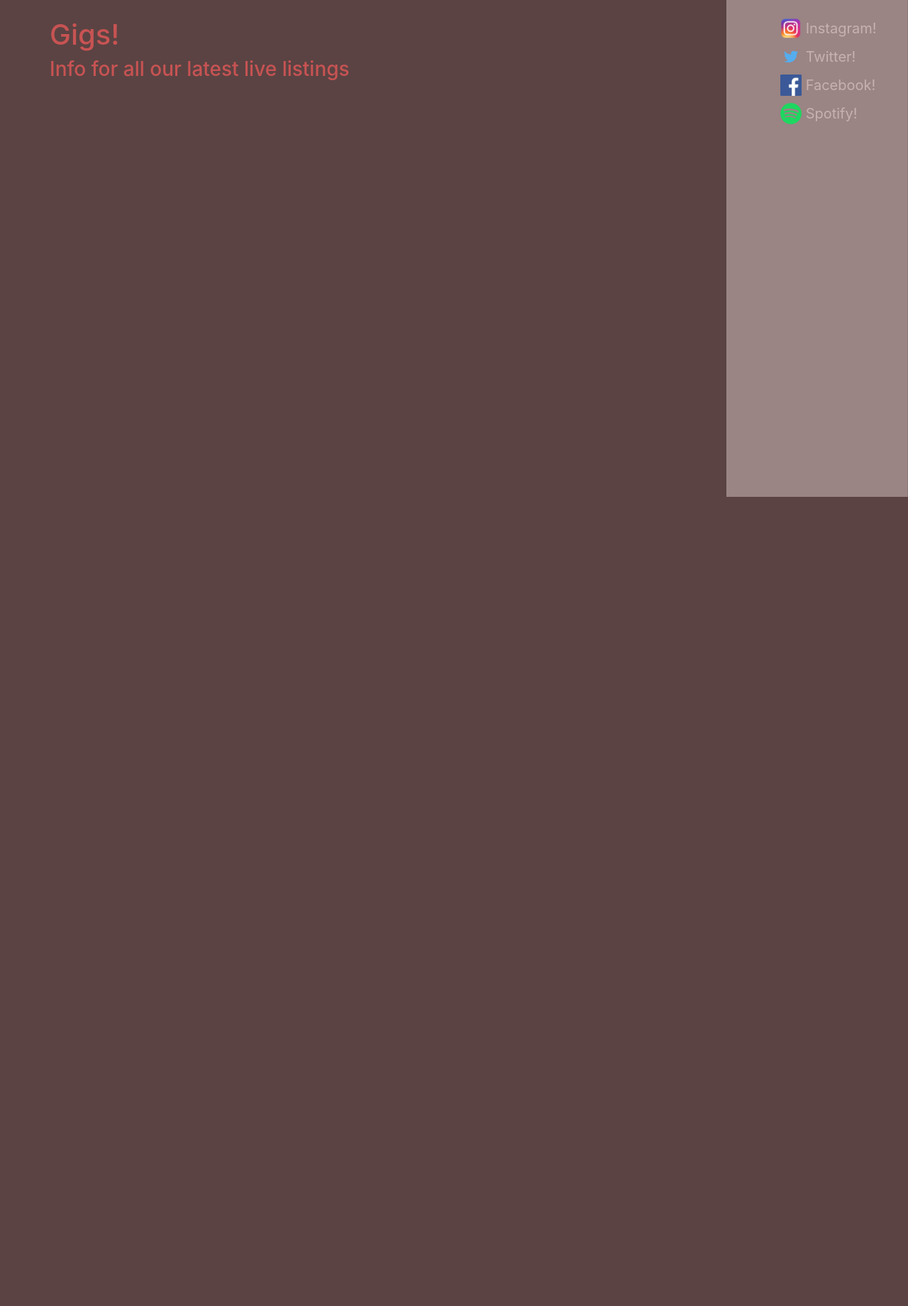
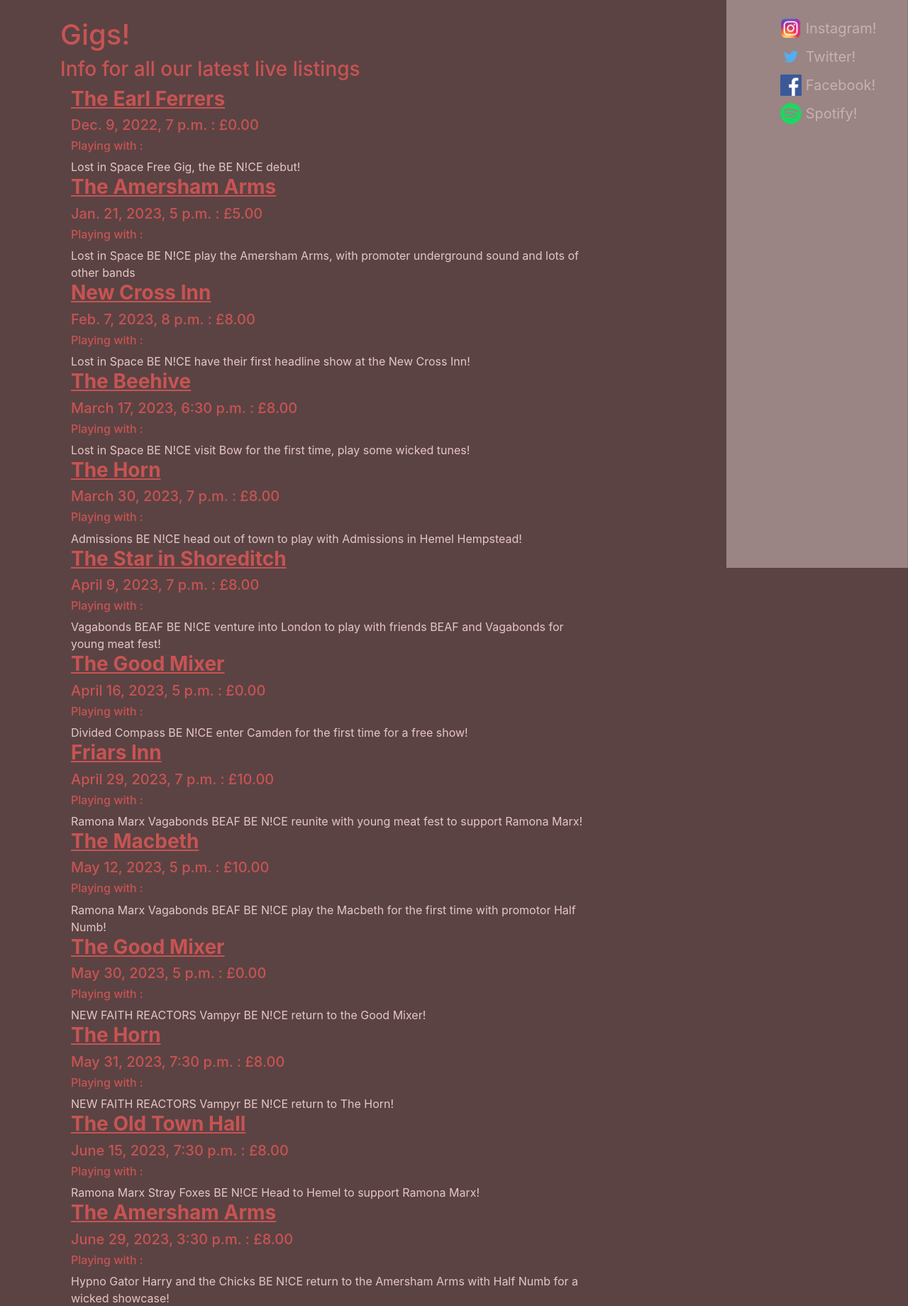
Before and after one commit to AlexMc124/BeNiceSite, a Django app: page /gigs/ in a window 1280 px wide. Shown: the part 100-1940 px from the top of the page at 71% size. Before the commit the page ends 800 px from the top, so only its background shows below. Run offline with Django 3.2, Linux system fonts and the light colour scheme; data comes from the database, SQL or seed files in the repository; some libraries are stand-ins or nearby versions.

Commit message:
Fixed migrations and model

```diff
--- a/be-nice-site/src/mainsite/templates/mainsite/about.html
+++ b/be-nice-site/src/mainsite/templates/mainsite/about.html
@@ -1,6 +1,6 @@
 {% extends "mainsite/base.html" %}
 {% block content %}
-<div class="col-lg-12">
+<div class="col-lg-10">
     <div class="row">
         <h1> About Page </h1>
     </div>
--- a/be-nice-site/src/mainsite/templates/mainsite/bands/band_detail.html
+++ b/be-nice-site/src/mainsite/templates/mainsite/bands/band_detail.html
@@ -1,6 +1,6 @@
 {% extends "mainsite/base.html" %}
 {% block content %}
-<div class="col-lg-12">
+<div class="col-lg-10">
     <div class="row">
         <h1> {{ band.name }}</h1>
     </div>
--- a/be-nice-site/src/mainsite/templates/mainsite/bands/bands.html
+++ b/be-nice-site/src/mainsite/templates/mainsite/bands/bands.html
@@ -1,6 +1,6 @@
 {% extends "mainsite/base.html" %}
 {% block content %}
-<div class="col-lg-12">
+<div class="col-lg-10">
     <div class="row">
         <h1> Bands we know! </h1>
     {% if user.is_authenticated and user.is_staff %}
@@ -12,7 +12,7 @@
     {% endif %}
 
     {% for band in bands %}
-    <div class="col-lg-12">
+    <div class="col-lg-10">
         <h2>{{ band.name }}</h2>
         <p>{{ band.description }}</p>
         <p><a class="btn btn-primary" href="{% url "mainsite-band" band.name %}" role="button">View details</a></p>
--- a/be-nice-site/src/mainsite/templates/mainsite/base.html
+++ b/be-nice-site/src/mainsite/templates/mainsite/base.html
@@ -90,11 +90,7 @@
             {% endfor %}
           {% endif %}
         </div>
-
-        <div class="row">
-            {% block content %}{% endblock %}
-        </div>
-
+          {% block content %}{% endblock %}
       </div>
     </main>
 
--- a/be-nice-site/src/mainsite/templates/mainsite/gigs.html
+++ b/be-nice-site/src/mainsite/templates/mainsite/gigs.html
@@ -1,6 +1,6 @@
 {% extends "mainsite/base.html" %}
 {% block content %}
-<div class="col-lg-12">
+<div class="col-lg-10">
     <div class="row">
         <h1> Gigs! </h1>
         {% if user.is_authenticated and user.is_staff %}
@@ -13,17 +13,21 @@
     <div class="row">
         <h3> Info for all our latest live listings </h3>
     </div>
+
+    {% for gig in gigs %}
     <div class="row">
-        <div class="col-lg-12">
-            <h3> {{ gig.title }} </h3>
-            <p> {{ gig.description }} </p>
-            <p> {{ gig.date }} </p>
-            <p> {{ gig.time }} </p>
-            <p> {{ gig.venue }} </p>
-            <p> {{ gig.address }} </p>
-            <p> {{ gig.price }} </p>
-            <p> {{ gig.ticket_link }} </p>
-            <p> {{ gig.image }} </p>
+        <div class="col-lg-10">
+            <h3><b><u> {{ gig.venue }} </b></u></h3>
+            <h5> {{ gig.date }}, {{ gig.time }} : £{{ gig.price }} </h5>
+            {% if gig.support is not None %}
+                <h6>Playing with : </h6>
+                {% for support in gig.support.all %}
+                    {{ support.name }}
+                {% endfor %}
+            {% endif %}
+            {{ gig.description }}
+
         </div>
-</div>
+    </div>
+    {% endfor %}
 {% endblock content %}
--- a/be-nice-site/src/mainsite/templates/mainsite/index.html
+++ b/be-nice-site/src/mainsite/templates/mainsite/index.html
@@ -1,13 +1,13 @@
 {% extends "mainsite/base.html" %}
 {% block content %}
-<div class="col-lg-12">
+<div class="col-lg-12 center">
     <div class="row">
         <h1> Home Page </h1>
     </div>
-    <div class="row">
+    <div class="container-fluid">
         <h3>🤘 Welcome to the BE N!CE Homepage! 🤘</h3>
     </div>
-    <div class="row">
+    <div class="container-fluid">
         <h5>Latest Instagram Post</h5>
     </div>
     <div>
--- a/be-nice-site/src/mainsite/views.py
+++ b/be-nice-site/src/mainsite/views.py
@@ -92,4 +92,4 @@ class GigListView(generic.ListView):
         return context
 
     def get_queryset(self):
-        return models.Gig.objects.order_by("date")
+        return models.Gig.objects.order_by("date").select_related("venue")
--- a/be-nice-site/src/users/templates/users/logout.html
+++ b/be-nice-site/src/users/templates/users/logout.html
@@ -1,6 +1,6 @@
 {% extends "mainsite/base.html" %}
 {% block content %}
-<div class="col-lg-12">
+<div class="col-lg-10">
     <div class="row">
     <h2>You have been logged out!</h2>
 </div>
```
Also changed, not shown: be-nice-site/src/db.sqlite3, be-nice-site/src/mainsite/migrations/0001_initial.py, be-nice-site/src/mainsite/migrations/0006_make_defaults_gigs.py.
